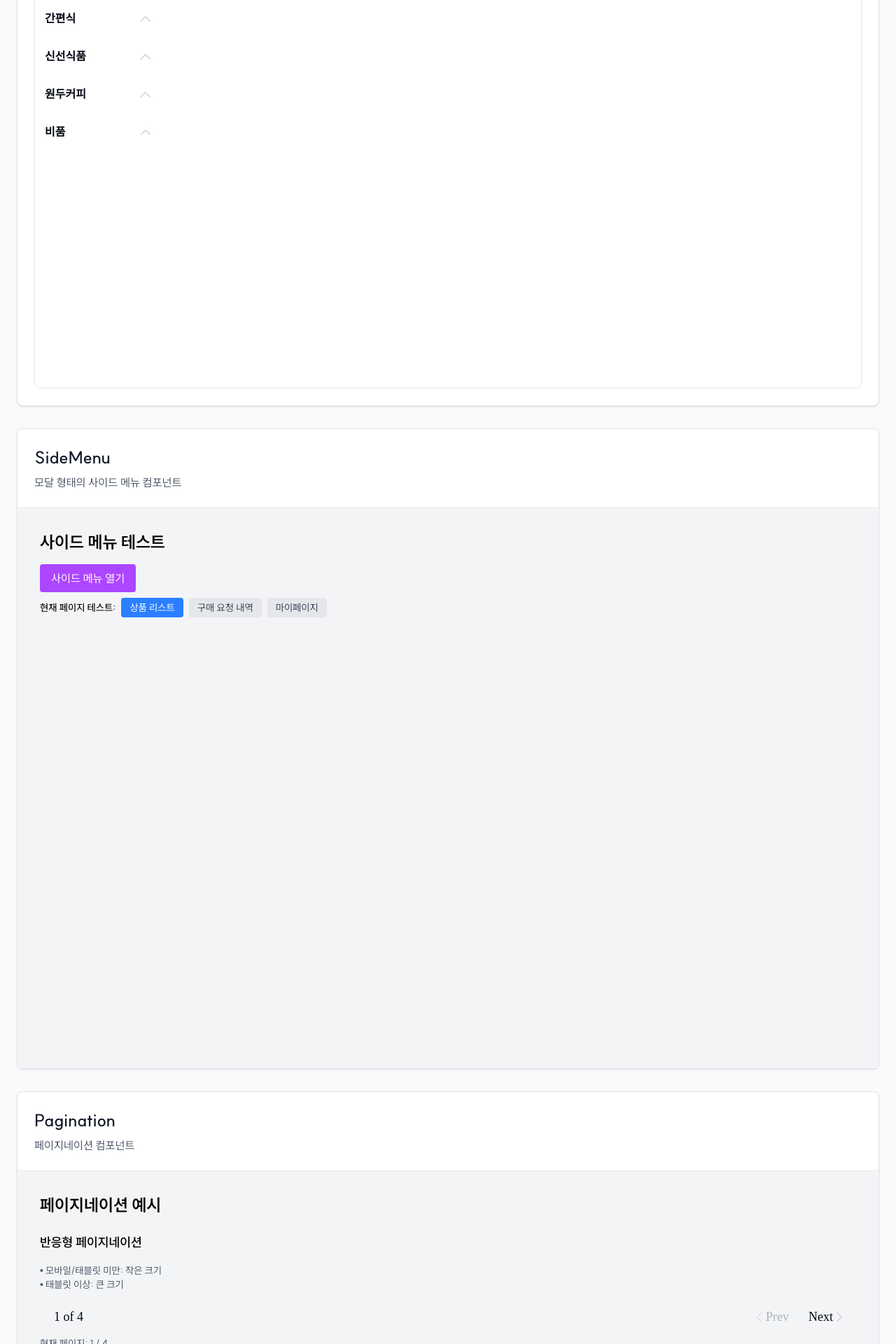
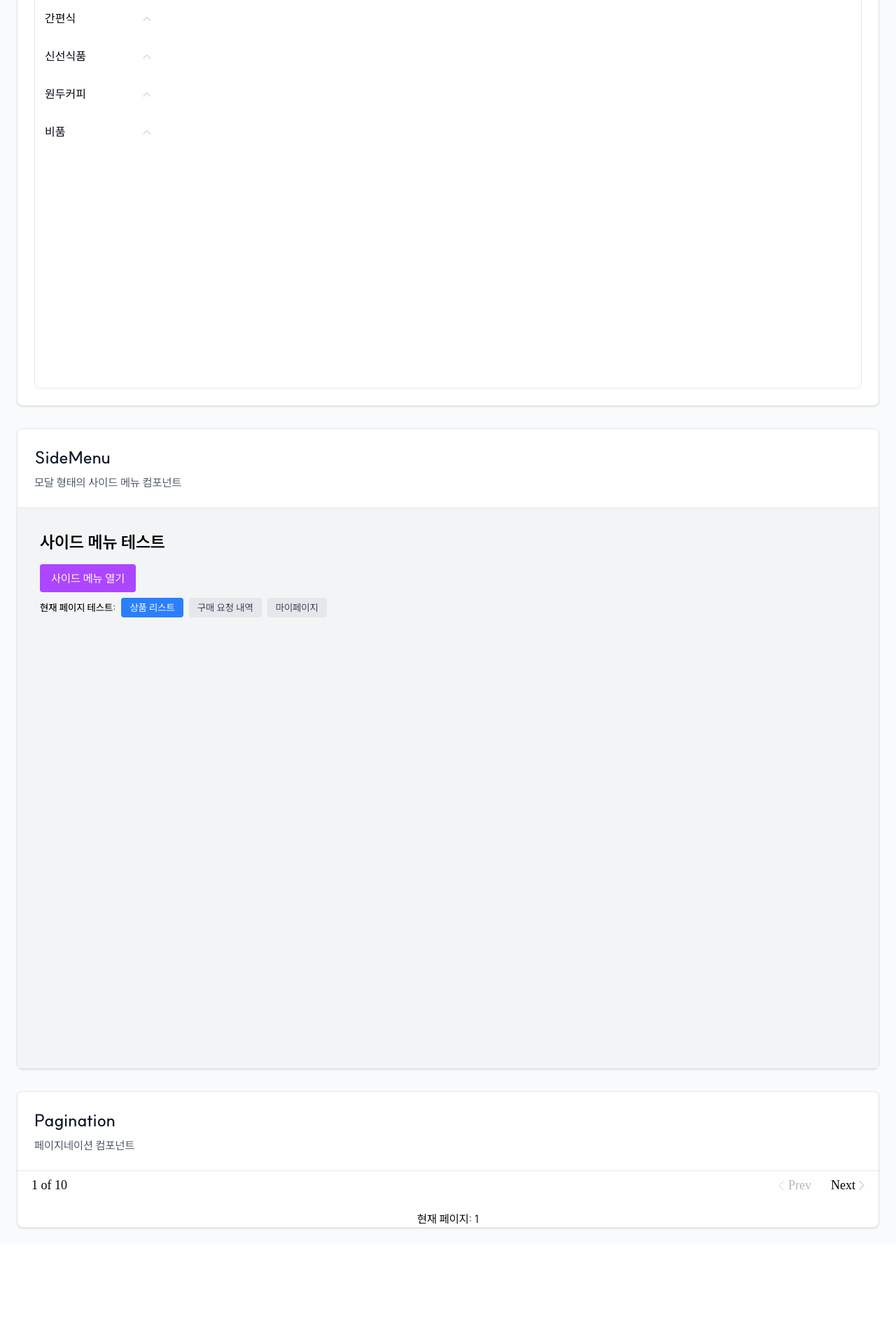
Before and after one commit to xdnjs7/6-Snack-FE-release, a Next.js app: page /example in a window 1280 px wide. Shown: the part 880-2800 px from the top of the page at 70% size. After the commit the page ends 2658 px from the top, so only its background shows below. Built offline with nearby package versions, Linux system fonts and the light colour scheme.

Commit message:
refactor: 예시 컴포넌트 examples 폴더로 이동 및 import 경로 수정, 컨벤션 정비

```diff
--- a/src/app/example/page.tsx
+++ b/src/app/example/page.tsx
@@ -1,6 +1,6 @@
-import SubCategoryMenuExamples from "@/components/common/SubCategoryMenuExamples";
-import SideMenuExample from "@/components/common/SideMenuExample";
-import PaginationExample from "@/components/common/PaginationExample";
+import SubCategoryMenuExamples from "@/components/common/examples/SubCategoryMenuExamples";
+import SideMenuExample from "@/components/common/examples/SideMenuExample";
+import PaginationExample from "@/components/common/examples/PaginationExample";
 
 export default function ExamplePage() {
   return (
--- a/src/components/common/Pagination.tsx
+++ b/src/components/common/Pagination.tsx
@@ -2,7 +2,7 @@
 
 import { useState, useEffect } from "react";
 import { TPaginationProps } from "../../types/pagination.types";
-import ArrowIcon from "./icons/ArrowIcon";
+import ArrowIcon from "../../assets/icons/ArrowIcon";
 
 /**
  * Pagination 사용 예시
--- a/src/components/common/PaginationExample.tsx
+++ /dev/null
@@ -1,85 +0,0 @@
-"use client";
-
-import { useState } from "react";
-import Pagination from "./Pagination";
-
-const PaginationExample = () => {
-  const [currentPage, setCurrentPage] = useState(1);
-  const totalPages = 4;
-
-  const handlePageChange = (page: number) => {
-    setCurrentPage(page);
-    console.log("페이지 변경:", page);
-  };
-
-  return (
-    <div className="min-h-screen bg-gray-100 p-8">
-      <h2 className="text-2xl font-bold mb-6">페이지네이션 예시</h2>
-
-      {/* Responsive Pagination */}
-      <div className="mb-8">
-        <h3 className="text-lg font-semibold mb-4">반응형 페이지네이션</h3>
-        <p className="text-sm text-gray-600 mb-4">
-          • 모바일/태블릿 미만: 작은 크기<br/>
-          • 태블릿 이상: 큰 크기
-        </p>
-        <div className="w-full">
-          <Pagination
-            currentPage={currentPage}
-            totalPages={totalPages}
-            onPageChange={handlePageChange}
-          />
-        </div>
-        <p className="text-sm text-gray-600 mt-2">
-          현재 페이지: {currentPage} / {totalPages}
-        </p>
-      </div>
-
-
-
-      {/* Test Controls */}
-      <div className="bg-white p-4 rounded-lg shadow">
-        <h3 className="text-lg font-semibold mb-4">테스트 컨트롤</h3>
-        <div className="space-y-2">
-          <div>
-            <label className="block text-sm font-medium mb-1">페이지 변경:</label>
-            <div className="flex gap-2">
-              {Array.from({ length: totalPages }, (_, i) => i + 1).map((page) => (
-                <button
-                  key={page}
-                  onClick={() => setCurrentPage(page)}
-                  className={`px-3 py-1 rounded text-sm ${
-                    currentPage === page
-                      ? "bg-blue-500 text-white"
-                      : "bg-gray-200 text-gray-700 hover:bg-gray-300"
-                  }`}
-                >
-                  {page}
-                </button>
-              ))}
-            </div>
-          </div>
-        </div>
-      </div>
-
-      {/* Usage Instructions */}
-      <div className="mt-8 bg-blue-50 p-4 rounded-lg">
-        <h3 className="text-lg font-semibold mb-2">사용법</h3>
-        <ul className="text-sm space-y-1">
-          <li>• <code>currentPage</code>: 현재 페이지 번호 (필수)</li>
-          <li>• <code>totalPages</code>: 전체 페이지 수 (필수)</li>
-          <li>• <code>onPageChange</code>: 페이지 변경 시 호출되는 콜백 함수 (필수)</li>
-          <li>• <code>onPrevPage</code>: 이전 페이지로 이동 시 호출되는 콜백 함수 (선택사항)</li>
-          <li>• <code>onNextPage</code>: 다음 페이지로 이동 시 호출되는 콜백 함수 (선택사항)</li>
-          <li>• <code>className</code>: 추가 CSS 클래스 (선택사항)</li>
-          <li>• 첫 페이지에서는 Prev 버튼이 비활성화됩니다</li>
-          <li>• 마지막 페이지에서는 Next 버튼이 비활성화됩니다</li>
-          <li>• <strong>반응형:</strong> 태블릿 이상(744px+)에서는 큰 크기, 그 아래에서는 작은 크기</li>
-          <li>• onPrevPage, onNextPage가 제공되지 않으면 onPageChange를 사용합니다</li>
-        </ul>
-      </div>
-    </div>
-  );
-};
-
-export default PaginationExample;
--- a/src/components/common/SideMenu.tsx
+++ b/src/components/common/SideMenu.tsx
@@ -1,7 +1,7 @@
 "use client";
 
 import { TSideMenuProps, TSideMenuItem } from "../../types/sideMenu.types";
-import XIcon from "./icons/XIcon";
+import XIcon from "../../assets/icons/XIcon";
 
 /**
  * SideMenu 사용 예시시
--- a/src/components/common/SubCategoryMenu.tsx
+++ b/src/components/common/SubCategoryMenu.tsx
@@ -1,7 +1,7 @@
 "use client";
 
 import { useState } from "react";
-import ArrowIcon from "./icons/ArrowIcon";
+import ArrowIcon from "../../assets/icons/ArrowIcon";
 
 /**
  * 카테고리 메뉴 아이템 타입 (Prisma 스키마 기반)
@@ -113,7 +113,7 @@ const SubCategoryMenu = ({
                     : isParentSelected
                       ? "text-gray-950 font-bold" // 상위 카테고리 선택 시 볼드
                       : level === 0
-                        ? "text-gray-950 font-semibold group-hover:text-gray-900"
+                        ? "text-gray-950 font-normal group-hover:text-gray-900"
                         : "text-gray-500 font-normal group-hover:text-gray-700 group-hover:font-medium"
               }`}
             >
@@ -124,7 +124,7 @@ const SubCategoryMenu = ({
           {hasSubItems && (
             <ArrowIcon
               direction={isExpanded ? "down" : "up"}
-              className="w-4 h-4 transition-transform duration-200"
+              className="w-3 h-3 text-gray-300 transition-transform duration-200"
             />
           )}
         </div>
--- /dev/null
+++ b/src/components/common/examples/PaginationExample.tsx
@@ -0,0 +1,22 @@
+"use client";
+
+import { useState } from "react";
+import Pagination from "../Pagination";
+
+const PaginationExample = () => {
+  const [currentPage, setCurrentPage] = useState(1);
+  const totalPages = 10;
+
+  return (
+    <div className="flex flex-col items-center gap-4">
+      <Pagination
+        currentPage={currentPage}
+        totalPages={totalPages}
+        onPageChange={setCurrentPage}
+      />
+      <div>현재 페이지: {currentPage}</div>
+    </div>
+  );
+};
+
+export default PaginationExample;
--- a/src/components/common/SideMenuExample.tsx
+++ b/src/components/common/examples/SideMenuExample.tsx
@@ -1,7 +1,7 @@
 "use client";
 
 import { useState } from "react";
-import SideMenu from "./SideMenu";
+import SideMenu from "../SideMenu";
 import { TSideMenuItem } from "../../types/sideMenu.types";
 
 const SideMenuExample = () => {
--- a/src/components/common/SubCategoryMenuExamples.tsx
+++ b/src/components/common/examples/SubCategoryMenuExamples.tsx
@@ -2,7 +2,7 @@
 
 import { useState } from "react";
 import { usePathname } from "next/navigation";
-import SubCategoryMenu, { TCategoryItem } from "./SubCategoryMenu";
+import SubCategoryMenu, { TCategoryItem } from "../SubCategoryMenu";
 
 /**
  * SubCategoryMenu 예시 컴포넌트
```
Also changed, not shown: src/assets/icons/ArrowIcon.tsx (renamed from src/components/common/icons/ArrowIcon.tsx), src/assets/icons/XIcon.tsx (renamed from src/components/common/icons/XIcon.tsx).
